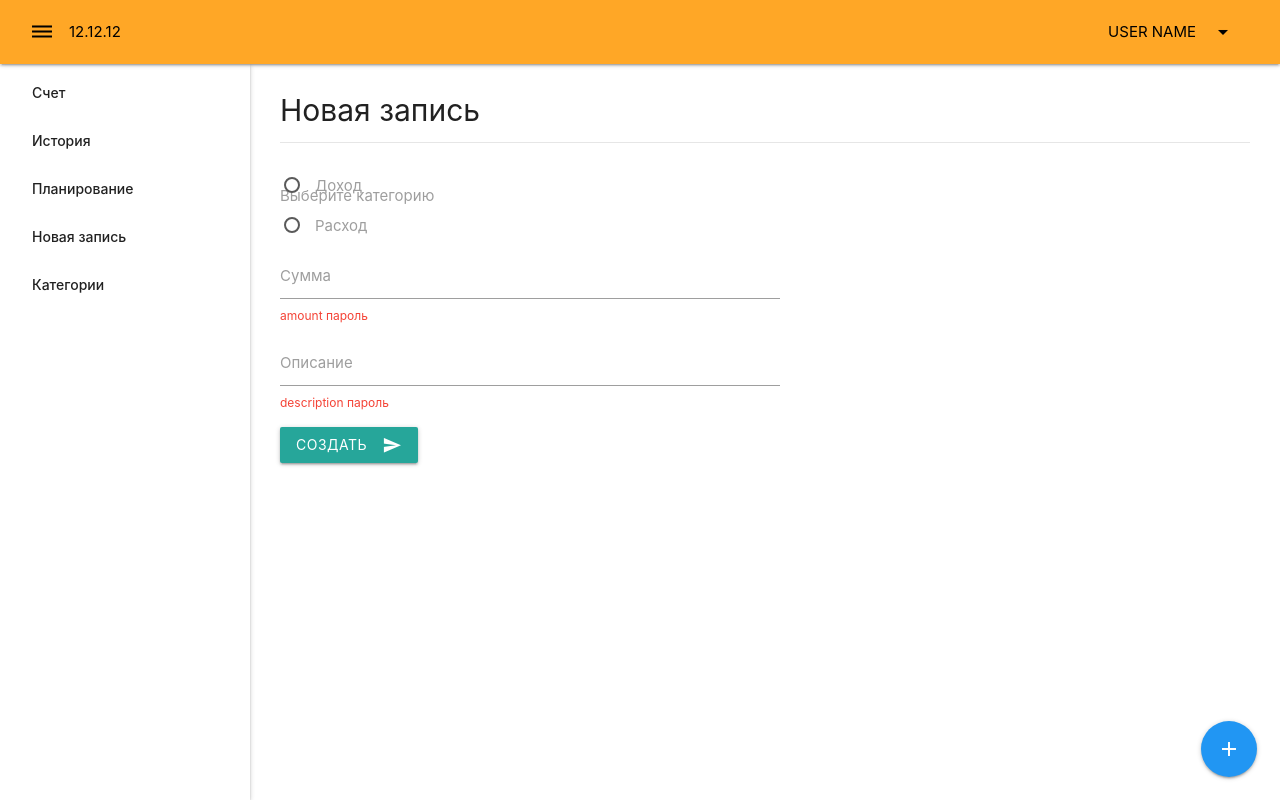
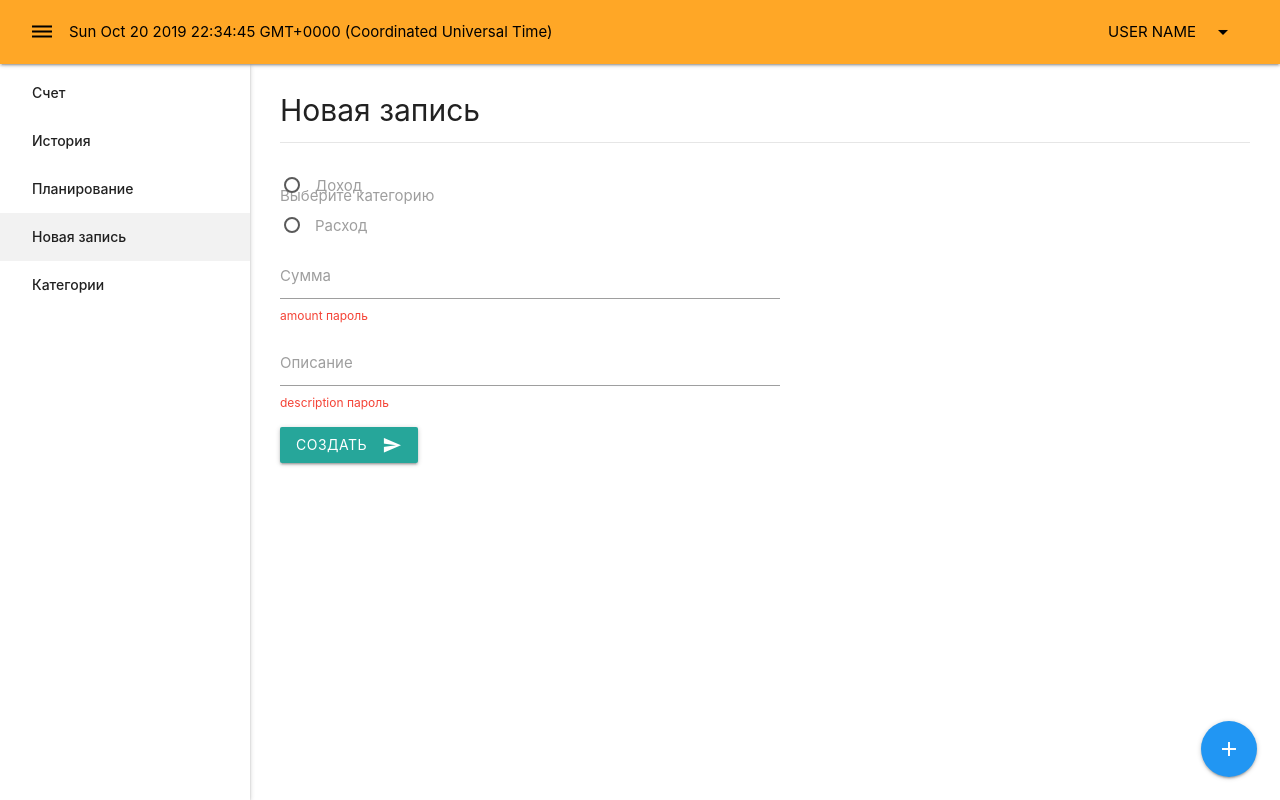
Before and after one commit to VitamiN935/financeManager, a Vue app: page /record in a window 1280 px wide. Built offline with nearby package versions, Linux system fonts and the light colour scheme.

Commit message:
complete router-link with application

```diff
--- /dev/null
+++ b/src/components/app/Navbar.vue
@@ -0,0 +1,67 @@
+<template>
+  <nav class="navbar orange lighten-1">
+    <div class="nav-wrapper">
+      <div class="navbar-left">
+        <a href="#" @click.prevent="$emit('toggleSidebar')">
+          <i class="material-icons black-text">dehaze</i>
+        </a>
+        <span class="black-text">{{date}}</span>
+      </div>
+
+      <ul class="right hide-on-small-and-down">
+        <li>
+          <a class="dropdown-trigger black-text" href="#" data-target="dropdown" ref="trigger">
+            USER NAME
+            <i class="material-icons right">arrow_drop_down</i>
+          </a>
+
+          <ul id="dropdown" class="dropdown-content">
+            <li>
+              <router-link to="/profile" class="black-text">
+                <i class="material-icons">account_circle</i>Профиль
+              </router-link>
+            </li>
+            <li class="divider" tabindex="-1"></li>
+            <li>
+              <a href="#" class="black-text" @click.prevent="logout">
+                <i class="material-icons">assignment_return</i>Выйти
+              </a>
+            </li>
+          </ul>
+        </li>
+      </ul>
+    </div>
+  </nav>
+</template>
+
+<script>
+export default {
+  name: "navbar",
+
+  data() {
+    return {
+      date: new Date(),
+      dropdown: null,
+      intervalDate: null
+    };
+  },
+
+  mounted() {
+    this.dropdown = M.Dropdown.init(this.$refs.trigger);
+    this.intervalDate = setInterval(() => {
+      this.date = new Date();
+    }, 1000);
+  },
+
+  beforeDestroy() {
+    clearInterval(this.intervalDate);
+    if (this.dropdown.destroy) this.dropdown.destroy();
+  },
+
+  methods: {
+    logout() {
+      this.$router.push('/login?message=logout');
+    }
+  }
+};
+</script>
--- /dev/null
+++ b/src/components/app/Sidebar.vue
@@ -0,0 +1,40 @@
+<template>
+  <ul class="sidenav app-sidenav" :class="{open: isOpen}">
+    <router-link
+    v-for="link of links"
+    :key="link.title"
+    tag="li"
+    :to="link.url"
+    active-class="active"
+    :exact="link.exact"
+    >
+      <a href="#" class="waves-effect waves-orange pointer">{{link.title}}</a>
+    </router-link>
+  </ul>
+</template>
+
+<script>
+export default {
+  name: 'sidebar',
+
+  model: {
+    prop: 'isOpen'
+  },
+
+  props: {
+    isOpen: Boolean
+  },
+
+  data() {
+    return {
+      links: [
+        {title: 'Счет', url: '/', exact: true},
+        {title: 'История', url: '/history'},
+        {title: 'Планирование', url: '/planning'},
+        {title: 'Новая запись', url: '/record'},
+        {title: 'Категории', url: '/categories'},
+      ]
+    }
+  },
+}
+</script>
--- a/src/layouts/MainLayout.vue
+++ b/src/layouts/MainLayout.vue
@@ -1,67 +1,39 @@
 <template>
   <div class="app-main-layout">
-    <nav class="navbar orange lighten-1">
-      <div class="nav-wrapper">
-        <div class="navbar-left">
-          <a href="#">
-            <i class="material-icons black-text">dehaze</i>
-          </a>
-          <span class="black-text">12.12.12</span>
-        </div>
 
-        <ul class="right hide-on-small-and-down">
-          <li>
-            <a class="dropdown-trigger black-text" href="#" data-target="dropdown">
-              USER NAME
-              <i class="material-icons right">arrow_drop_down</i>
-            </a>
+    <Navbar @toggleSidebar='isOpen=!isOpen'/>
+    <Sidebar v-model="isOpen"/>
 
-            <ul id="dropdown" class="dropdown-content">
-              <li>
-                <a href="#" class="black-text">
-                  <i class="material-icons">account_circle</i>Профиль
-                </a>
-              </li>
-              <li class="divider" tabindex="-1"></li>
-              <li>
-                <a href="#" class="black-text">
-                  <i class="material-icons">assignment_return</i>Выйти
-                </a>
-              </li>
-            </ul>
-          </li>
-        </ul>
-      </div>
-    </nav>
-
-    <ul class="sidenav app-sidenav open">
-      <li>
-        <a href="#" class="waves-effect waves-orange pointer">Счет</a>
-      </li>
-      <li>
-        <a href="#" class="waves-effect waves-orange pointer">История</a>
-      </li>
-      <li>
-        <a href="#" class="waves-effect waves-orange pointer">Планирование</a>
-      </li>
-      <li>
-        <a href="#" class="waves-effect waves-orange pointer">Новая запись</a>
-      </li>
-      <li>
-        <a href="#" class="waves-effect waves-orange pointer">Категории</a>
-      </li>
-    </ul>
-
-    <main class="app-content">
+    <main class="app-content" :class="{full: !isOpen}">
       <div class="app-page">
         <router-view />
       </div>
     </main>
 
     <div class="fixed-action-btn">
-      <a class="btn-floating btn-large blue" href="#">
+      <router-link class="btn-floating btn-large blue" to="/record">
         <i class="large material-icons">add</i>
-      </a>
+      </router-link>
     </div>
   </div>
 </template>
+
+<script>
+import Navbar from '@/components/app/Navbar'
+import Sidebar from '@/components/app/Sidebar'
+
+export default {
+  name: 'mainLayout',
+
+  data() {
+    return {
+      isOpen: true
+    }
+  },
+
+  components: {
+    Navbar,
+    Sidebar
+  }
+}
+</script>
--- a/src/views/Login.vue
+++ b/src/views/Login.vue
@@ -23,7 +23,7 @@
 
       <p class="center">
         Нет аккаунта?
-        <a href="/">Зарегистрироваться</a>
+        <router-link to="/register">Зарегистрироваться</router-link>
       </p>
     </div>
   </form>
--- a/src/views/Register.vue
+++ b/src/views/Register.vue
@@ -34,7 +34,7 @@
 
       <p class="center">
         Уже есть аккаунт?
-        <a href="/">Войти!</a>
+        <router-link to="/login">Войти!</router-link>
       </p>
     </div>
   </form>
```
